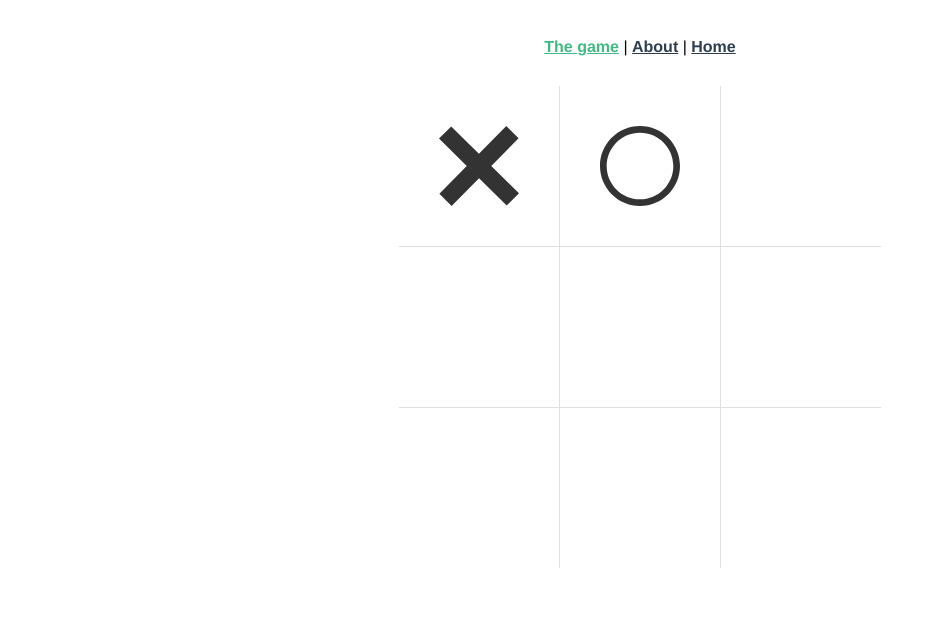
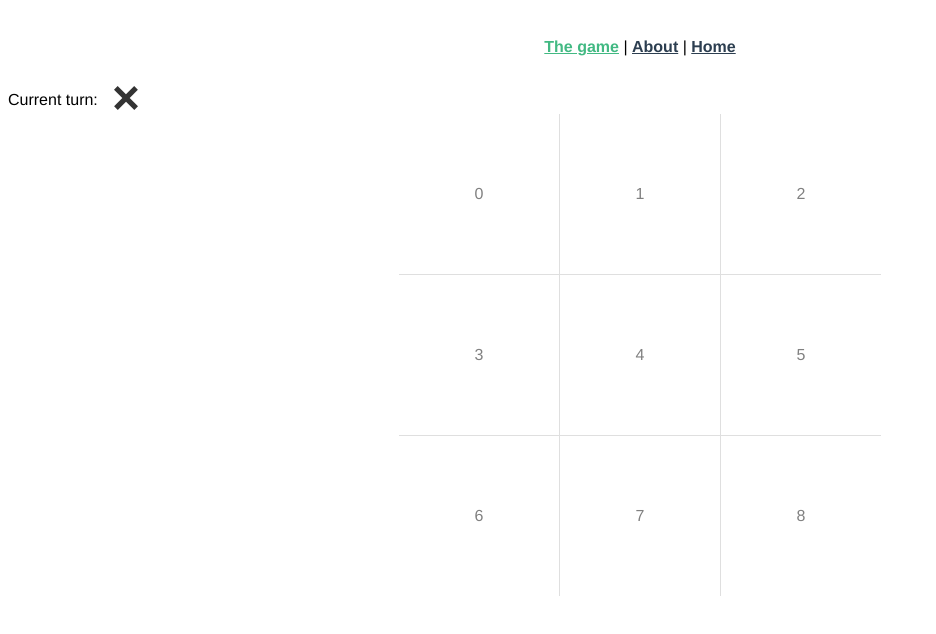
Before and after one commit to GuruVII/tic-tac-toe, a Vue app: page /#/ in a window 1280 px wide. Shown: the top 634 px of the page, without its empty margins (0-936 px from the left). Built offline with nearby package versions, Linux system fonts and the light colour scheme.

Commit message:
saving progress

```diff
--- a/src/components/gameBoard.vue
+++ b/src/components/gameBoard.vue
@@ -1,27 +1,58 @@
 <template>
-<div class="grid-container">
-  <div class="grid-item"><xSign></xSign></div>
-  <div class="grid-item"><oSign></oSign></div>
-  <div class="grid-item"></div>
-  <div class="grid-item"></div>
-  <div class="grid-item"></div>
-  <div class="grid-item"></div>
-  <div class="grid-item"></div>
-  <div class="grid-item"></div>
-  <div class="grid-item"></div>
+<div>
+  <current-turn
+    :turn="turn"
+    :show-eror="showCurrentTurnError"
+  >
+  </current-turn>
+  <div class="grid-container">
+    <div
+      class="grid-item"
+      v-for="(field, index) in gameFields"
+      :key = "index"
+      v-on:click="clickOnGameBoard(index)"
+    >
+      {{ index }}
+    </div>
+  </div>
 </div>
 </template>
 <script>
 
+import currentTurn from '@/components/gameBoardComponents/currentTurn';
 import xSign from '@/components/gameBoardComponents/xSign';
 import oSign from '@/components/gameBoardComponents/oSign';
 
 export default {
   name: 'gameBoard',
-  props: {
-    msg: String,
+  data() {
+    return {
+      gameFields: this.createGameBoardValues(),
+      turn: 'x',
+      showCurrentTurnError: false,
+    };
+  },
+  props: {},
+  methods: {
+    createGameBoardValues() {
+      return new Array(9).map((item, index) => ({
+        fieldId: index,
+        fieldValue: null,
+      }));
+    },
+    clickOnGameBoard(fieldIndex) {
+      console.log(this)
+      this.showCurrentTurnError = false;
+      if (this.gameFields[fieldIndex].fieldValue === null) {
+        this.showCurrentTurnError = true;
+      } else {
+        this.gameFields[fieldIndex].fieldValue = this.turn;
+        this.turn = this.turn === 'x' ? 'o' : 'x';
+      }
+    }
   },
   components: {
+    currentTurn,
     xSign,
     oSign
   }
--- /dev/null
+++ b/src/components/gameBoardComponents/currentTurn.vue
@@ -0,0 +1,46 @@
+<template>
+  <div>
+    <div class="current-turn-container">
+      <div>Current turn:</div>
+      <div class="current-turn-svg">
+        <x-sign v-if="turn === 'x'"></x-sign>
+        <o-sign v-if="turn === 'o'"></o-sign>
+      </div>
+    </div>
+    <h4 class="error" v-if="showError">Field has already been clicked</h4>
+  </div>
+</template>
+<script>
+
+import xSign from '@/components/gameBoardComponents/xSign';
+import oSign from '@/components/gameBoardComponents/oSign';
+
+export default {
+  name: 'currentTurn',
+  props: {
+    turn: String,
+    showError: Boolean,
+  },
+  components: {
+    xSign,
+    oSign,
+  }
+};
+</script>
+<style scoped lang="scss">
+  .current-turn-svg {
+    margin-left: 16px;
+    svg {
+      height: 3vh;
+      fill:hsla(0, 0%, 20%, 1)
+    }
+  }
+  .current-turn-container {
+    display: flex;
+    justify-content: start;
+    align-items: center;
+  }
+  .error {
+    color: red;
+  }
+</style>
--- a/src/components/gameBoardComponents/xSign.vue
+++ b/src/components/gameBoardComponents/xSign.vue
@@ -7,6 +7,7 @@
 export default {
   name: 'xSign',
   props: {
+
   },
 };
 </script>
```
